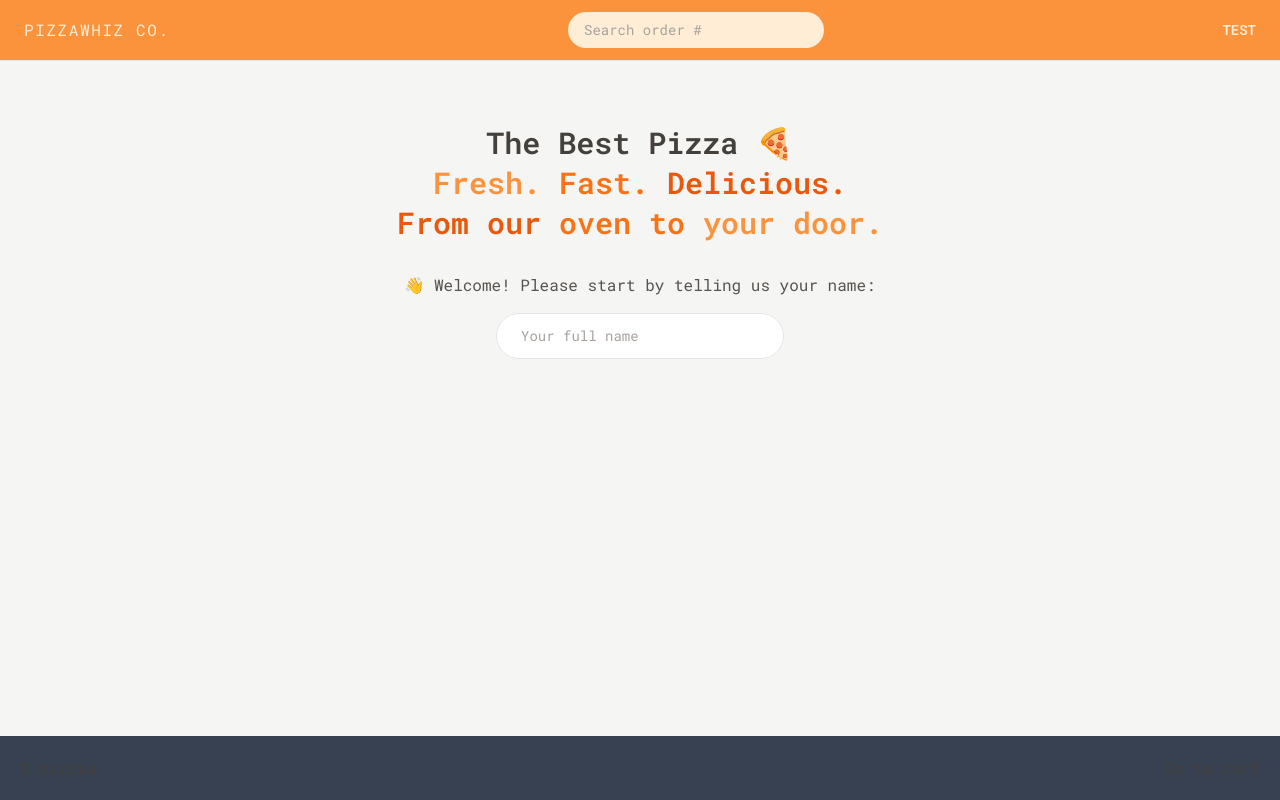
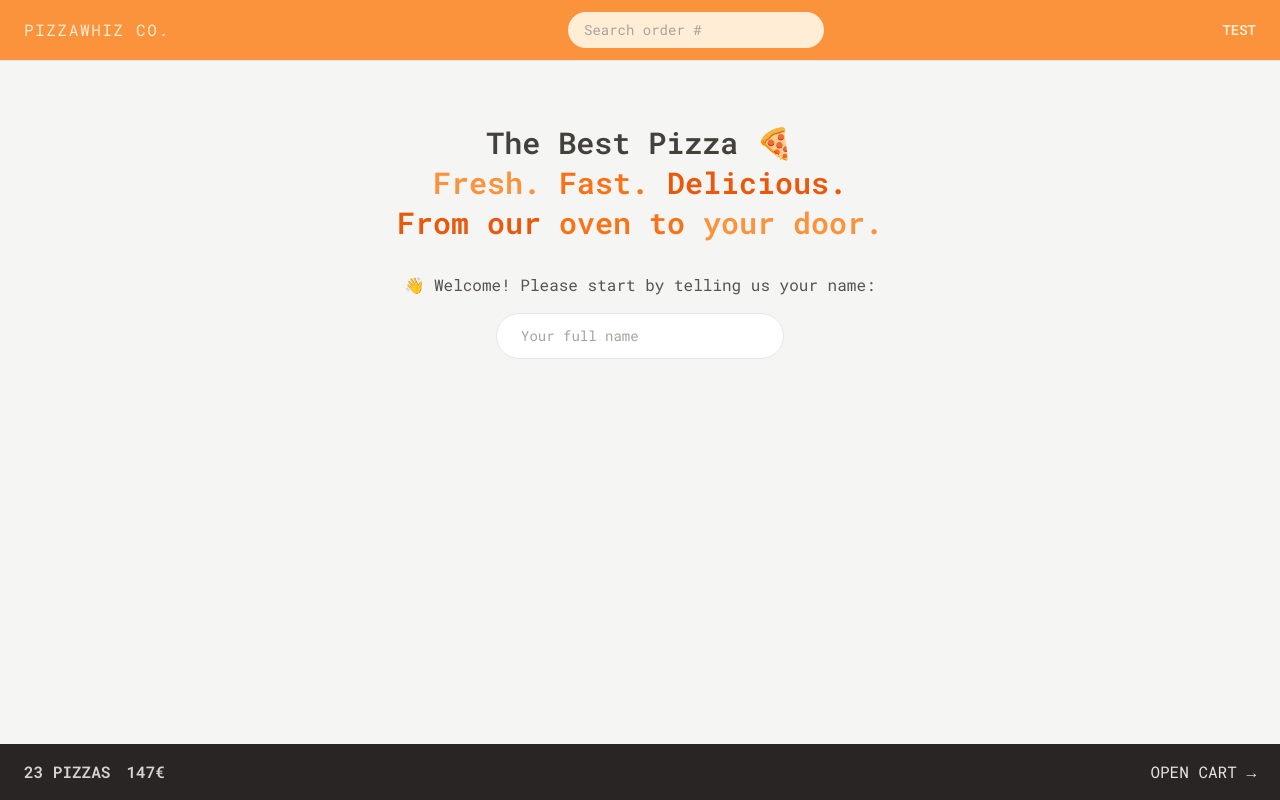
Before and after one commit to aykinsancakli/pizzawhiz, a React (Vite) app in the folder client/: page / in a window 1280 px wide. Built offline with nearby package versions, Linux system fonts and the light colour scheme.

Commit message:
Create cart overview

```diff
--- a/client/src/features/cart/CartOverview.jsx
+++ b/client/src/features/cart/CartOverview.jsx
@@ -1,8 +1,13 @@
+import { Link } from 'react-router-dom';
+
 function CartOverview() {
   return (
-    <div className='flex h-16 items-center justify-between bg-gray-700 px-5 py-3'>
-      <span>3 pizzas</span>
-      <span>Go to cart</span>
+    <div className='flex items-center justify-between px-4 py-4 text-sm uppercase bg-stone-800 text-stone-200 sm:px-6 md:text-base'>
+      <p className='space-x-4 font-semibold text-stone-300'>
+        <span>23 pizzas</span>
+        <span>147€</span>
+      </p>
+      <Link to='/cart'>Open cart &rarr;</Link>
     </div>
   );
 }
```
